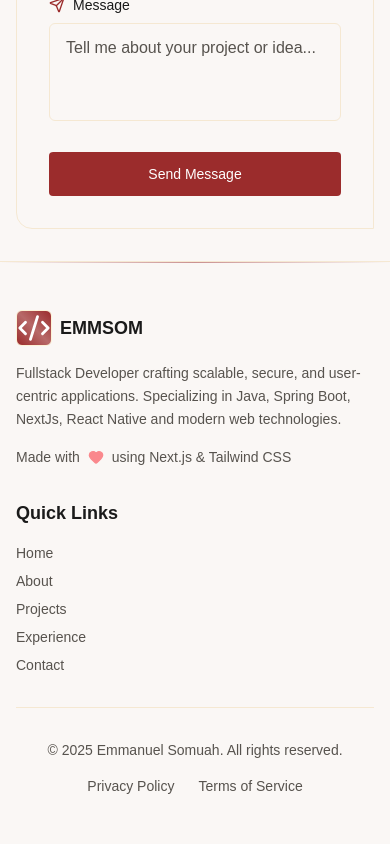
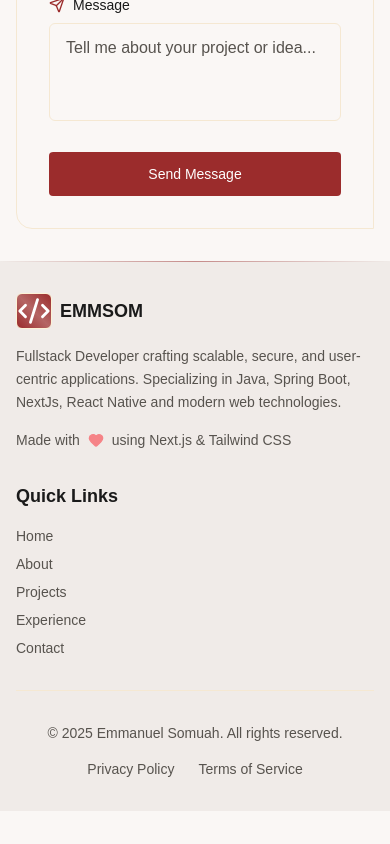
Before and after one commit to theduo34/dev-duo-space, a Next.js app: page / in a window 390 px wide. Shown: the part 7976-8820 px from the top of the page. After the commit the page ends 8787 px from the top, so only its background shows below. Built offline with nearby package versions, Linux system fonts and the light colour scheme.

Commit message:
Fix spacing

```diff
--- a/app/globals.css
+++ b/app/globals.css
@@ -196,7 +196,7 @@
   }
 
   .section {
-    @apply w-full px-4 md:px-8 py-8 sm:py-16;
+    @apply w-full px-4 md:px-32 py-8 sm:py-16;
   }
 
   .section-parent-header {
--- a/components/features/home/contact-section.tsx
+++ b/components/features/home/contact-section.tsx
@@ -6,7 +6,12 @@ import {EMAIL_URL, GITHUB_URL, INSTAGRAM_URL, LINKEDIN_URL} from "@/lib/costants
 import Link from "next/link";
 import { toast } from "sonner"
 import CtaButton from "@/components/shared/cta-button";
-import { Spinner } from "@/components/ui/spinner"
+import dynamic from "next/dynamic";
+
+const Spinner = dynamic(
+  () => import("@/components/ui/spinner").then(mod => mod.Spinner),
+  { ssr: false }
+);
 
 interface SocialLink {
   icon: LucideIcon;
--- a/components/layout/footer.tsx
+++ b/components/layout/footer.tsx
@@ -21,8 +21,8 @@ export default function Footer() {
   const currentYear = new Date().getFullYear();
 
   return (
-    <footer className="relative bg-card border-t border-border">
-      <div className="max-w-7xl mx-auto px-4 md:px-8 py-12">
+    <footer className="relative bg-muted dark:bg-card">
+      <div className="section">
         <div className="grid grid-cols-1 md:grid-cols-3 gap-8 mb-8">
           <div className="space-y-4">
             <Logo/>
```
